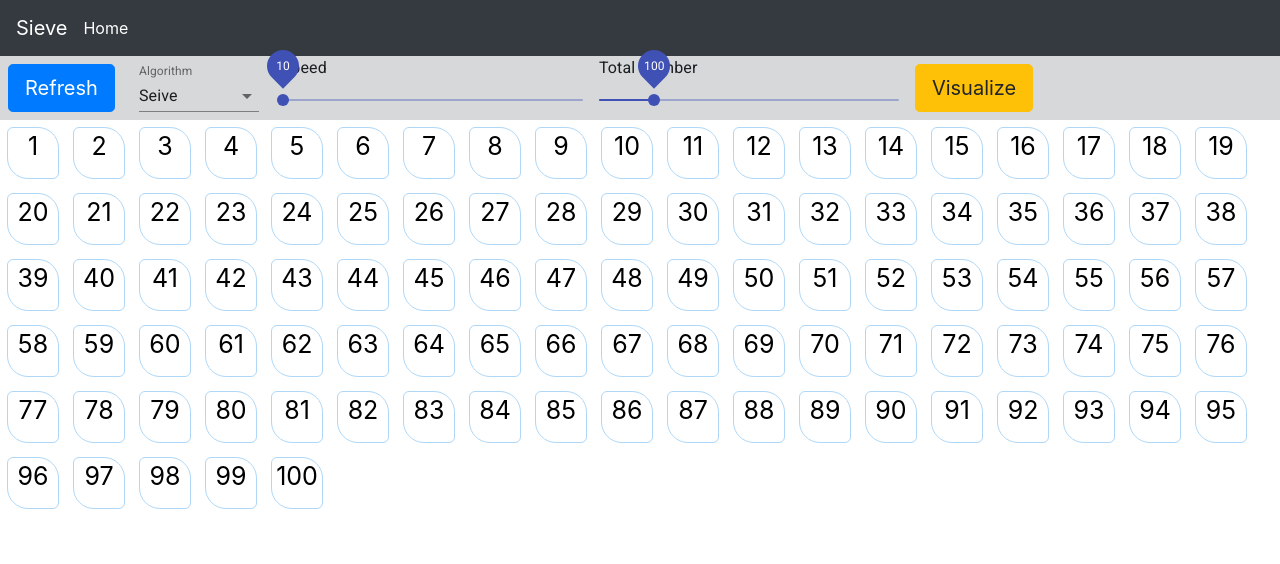
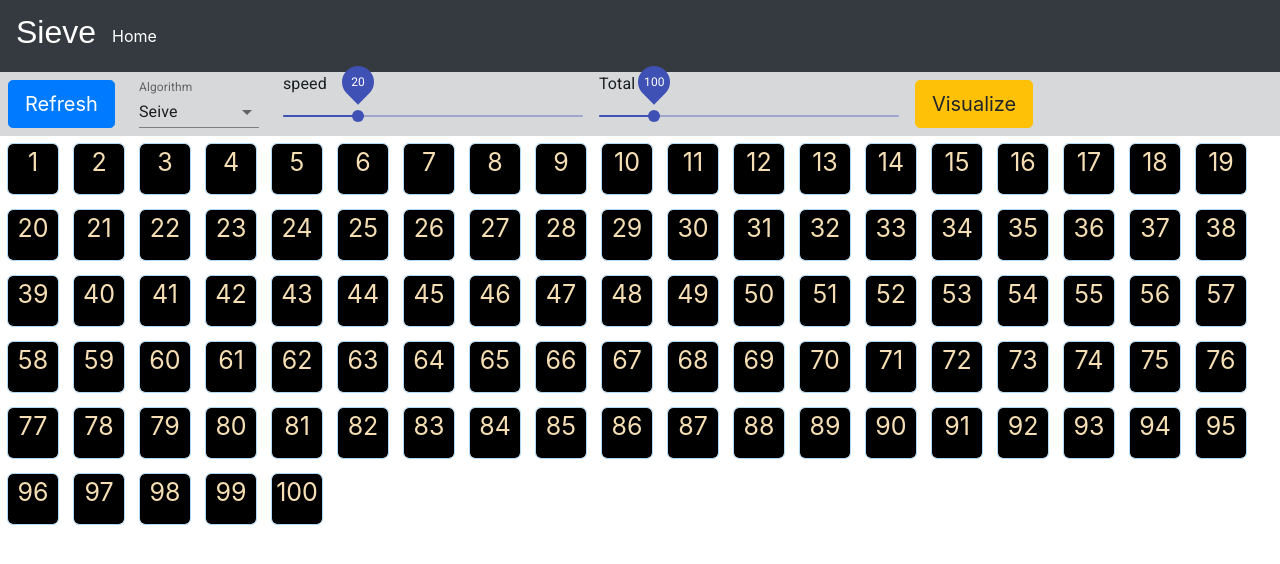
Before and after one commit to harshitsuthar77731/algotoolkitmain, a React (Create React App) app: page /#/prime in a window 1280 px wide. Shown: the top 564 px of the page. Built offline with nearby package versions, Linux system fonts and the light colour scheme.

Commit message:
adding prime seive

```diff
--- a/src/primeComponents/cell.css
+++ b/src/primeComponents/cell.css
@@ -1,23 +1,22 @@
-.cell{
-    height:50px;
-    width:50px;
-    background-color: white;
-    outline:1px solid rgb(175, 216, 248);
+.cell {
+  height: 50px;
+  width: 50px;
+  background-color: black;
+  outline: 1px solid rgb(175, 216, 248);
   display: inline-block;
   font-size: 25px;
   text-align: center;
-    color: black;
-    border-radius: 5px 20px;
+  color: wheat;
+  border-radius: 5px 5px;
 }
 
-.cell-prime{
-    background-color: #00f51d;
+.cell-prime {
+  background-color: yellow;
   animation-name: isPrime;
   animation-duration: 1s;
   animation-delay: 0s;
   animation-iteration-count: 1;
   animation-timing-function: linear;
-
 }
 @keyframes isPrime {
   0% {
@@ -29,31 +28,28 @@
   50% {
     background-color: rgba(17, 104, 217, 0.75);
     transform: scale(1.5);
-
   }
 
   75% {
     background-color: rgba(0, 217, 159, 0.75);
     transform: rotate(270deg);
-
   }
 
   100% {
-
     background-color: rgba(0, 190, 218, 0.75);
     transform: rotate(360deg);
   }
 }
-.cell-check{
+.cell-check {
   background-color: grey;
 }
-.cell-visiting{
-    outline:3px solid rgb(175, 216, 248);
+.cell-visiting {
+  outline: 3px solid rgb(175, 216, 248);
   animation-name: isVisiting;
   animation-duration: 1s;
 }
-@keyframes isVisiting {
-    50%{
+/* @keyframes isVisiting {
+  50% {
     transform: scale(1.5);
   }
-}
+}*/
--- a/src/primeComponents/menu.jsx
+++ b/src/primeComponents/menu.jsx
@@ -1,4 +1,4 @@
-import React, {Component} from 'react';
+import React, { Component } from "react";
 import DiscreteSlider from "./slider";
 import SimpleSelect from "./simpleSelect";
 
@@ -6,13 +6,20 @@ class Menu extends Component {
   render() {
     return (
       <nav className="nav alert-dark">
-                <button className="btn btn-primary btn-lg m-2" onClick={this.props.onRefresh} disabled={this.props.isDisabled} style={this.isClickable()}>Refresh</button>
-                <SimpleSelect/>
+        <button
+          className="btn btn-primary btn-lg m-2"
+          onClick={this.props.onRefresh}
+          disabled={this.props.isDisabled}
+          style={this.isClickable()}
+        >
+          Refresh
+        </button>
+        <SimpleSelect />
         <DiscreteSlider
           onChange={this.props.onChangeSpeed}
           title="speed"
           marks={false}
-                    default={10}
+          default={20}
           step={1}
           min={10}
           max={50}
@@ -20,7 +27,7 @@ class Menu extends Component {
         />
         <DiscreteSlider
           onChange={this.props.onChangeValues}
-                    title="Total Number"
+          title="Total "
           marks={false}
           default={100}
           step={1}
@@ -28,19 +35,24 @@ class Menu extends Component {
           max={500}
           isDisabled={this.props.isDisabled}
         />
-                <button className="btn btn-warning btn-lg m-2" onClick={this.props.onVisualize} disabled={this.props.isDisabled} style={this.isClickable()}>Visualize</button>
-
-
+        <button
+          className="btn btn-warning btn-lg m-2"
+          onClick={this.props.onVisualize}
+          disabled={this.props.isDisabled}
+          style={this.isClickable()}
+        >
+          Visualize
+        </button>
       </nav>
     );
   }
-    isClickable = () =>{
-        if( this.props.isDisabled ){
-            return {cursor: "not-allowed"};
-        } else{
+  isClickable = () => {
+    if (this.props.isDisabled) {
+      return { cursor: "not-allowed" };
+    } else {
       return {};
     }
-    }
+  };
 }
 
 export default Menu;
--- a/src/primeComponents/navbar.jsx
+++ b/src/primeComponents/navbar.jsx
@@ -1,25 +1,29 @@
-import React, {Component} from 'react';
-import {Link} from "react-router-dom";
-
+import React, { Component } from "react";
+import { Link } from "react-router-dom";
 
 class Navbar extends Component {
   render() {
     return (
       <nav className="navbar navbar-expand-lg navbar-dark bg-dark">
-                <span className="navbar-brand">Sieve</span>
-                <button className="navbar-toggler" type="button" data-toggle="collapse"
-                        data-target="#navbarSupportedContent" aria-controls="navbarSupportedContent"
-                        aria-expanded="false" aria-label="Toggle navigation">
+        <span className="navbar-brand">
+          <h2>Sieve</h2>
+        </span>
+        <button
+          className="navbar-toggler"
+          type="button"
+          data-toggle="collapse"
+          data-target="#navbarSupportedContent"
+          aria-controls="navbarSupportedContent"
+          aria-expanded="false"
+          aria-label="Toggle navigation"
+        >
           <span className="navbar-toggler-icon"></span>
         </button>
-                <div className="collapse navbar-collapse" id="navbarSupportedContent" >
+        <div className="collapse navbar-collapse" id="navbarSupportedContent">
           <Link to={"/"}>
-                        <span style={{color:"white"}}>
-                            Home
-                        </span>
+            <span style={{ color: "white" }}>Home</span>
           </Link>
         </div>
-
       </nav>
     );
   }
```
Also changed, not shown: 1 other file (tests, documents, lock files or other folders). Lines whose indentation alone changed are shown as unchanged.
